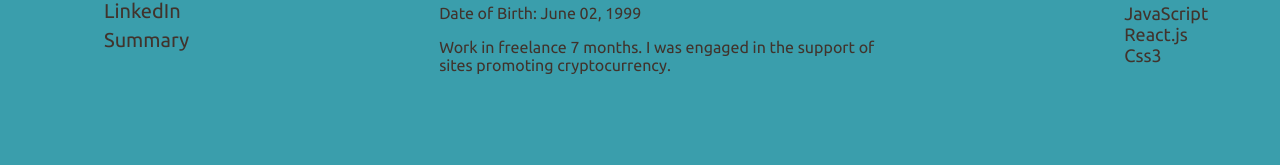
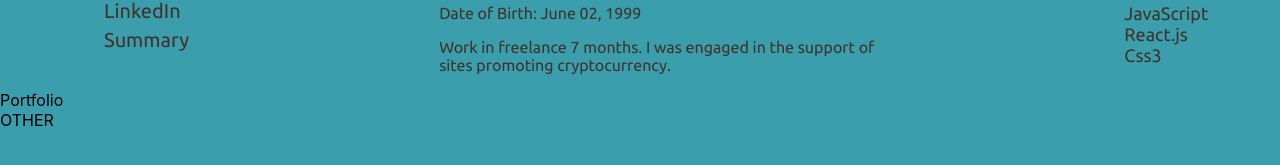
Before and after one commit to MrKrasnov/MrKrasnov, a React (Create React App) app: page / in a window 1280 px wide. Shown: the part 441-606 px from the top of the page. Built offline with nearby package versions, Linux system fonts and the light colour scheme.

Commit message:
Connect Portfolio.jsx and Other.jsx

```diff
--- a/src/App.js
+++ b/src/App.js
@@ -4,12 +4,16 @@ import './fonts/stylesheet.css'
 //connect component
 import Header from './components/Header';
 import Main from './components/Main';
+import Other from './components/Other';
+import Portfolio from './components/Portfolio';
 
 function App() {
   return (
     <div>
       <Header/>
       <Main/>
+      <Portfolio/>
+      <Other/>
     </div>
   );
 }
--- /dev/null
+++ b/src/components/Other.jsx
@@ -0,0 +1,11 @@
+import React from 'react';
+
+function Other(){
+    return(
+        <div>
+            OTHER
+        </div>
+    )
+}
+
+export default Other;
--- /dev/null
+++ b/src/components/Portfolio.jsx
@@ -0,0 +1,11 @@
+import React from 'react';
+
+function Portfolio(){
+    return(
+        <div>
+            Portfolio
+        </div>
+    )
+}
+
+export default Portfolio;
```
